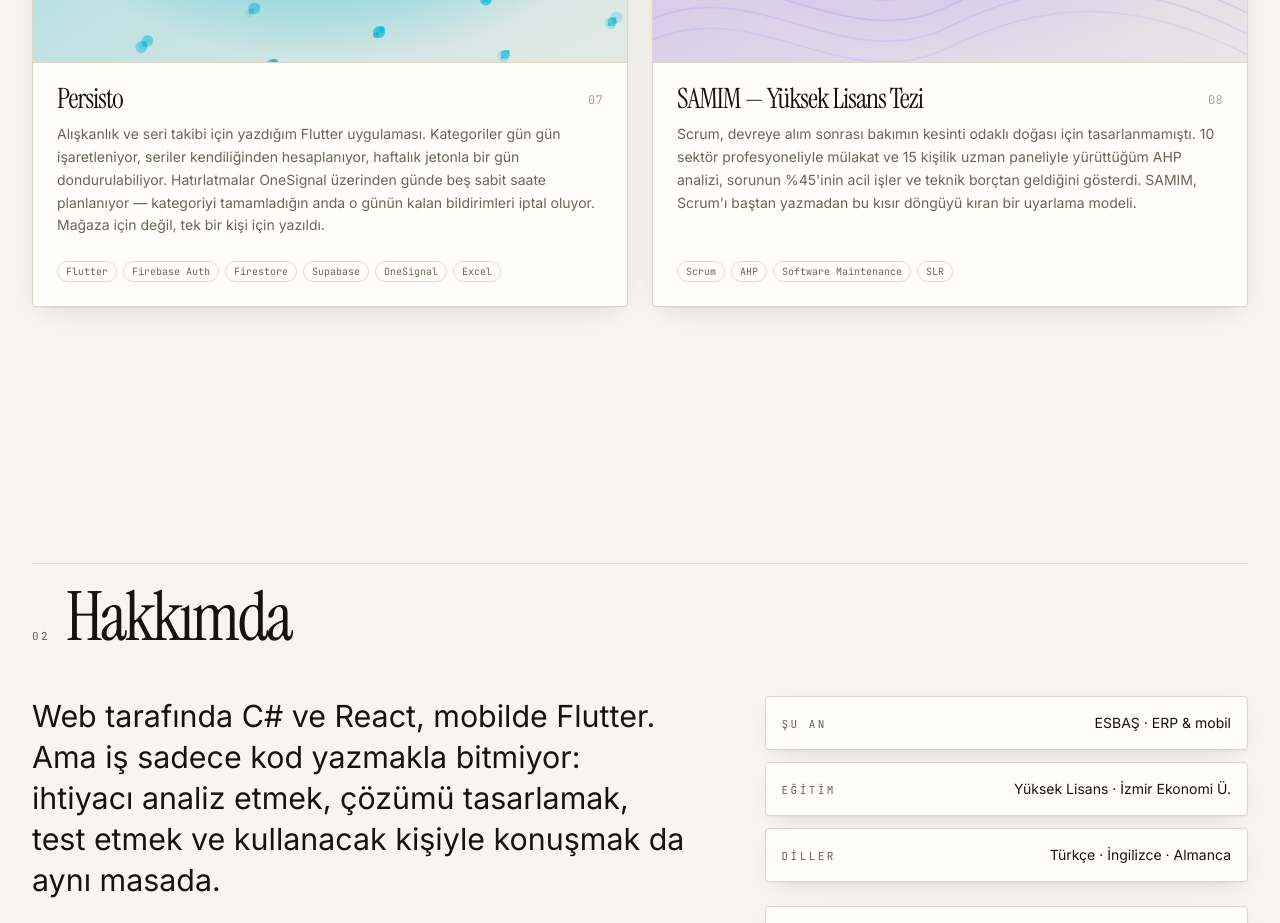
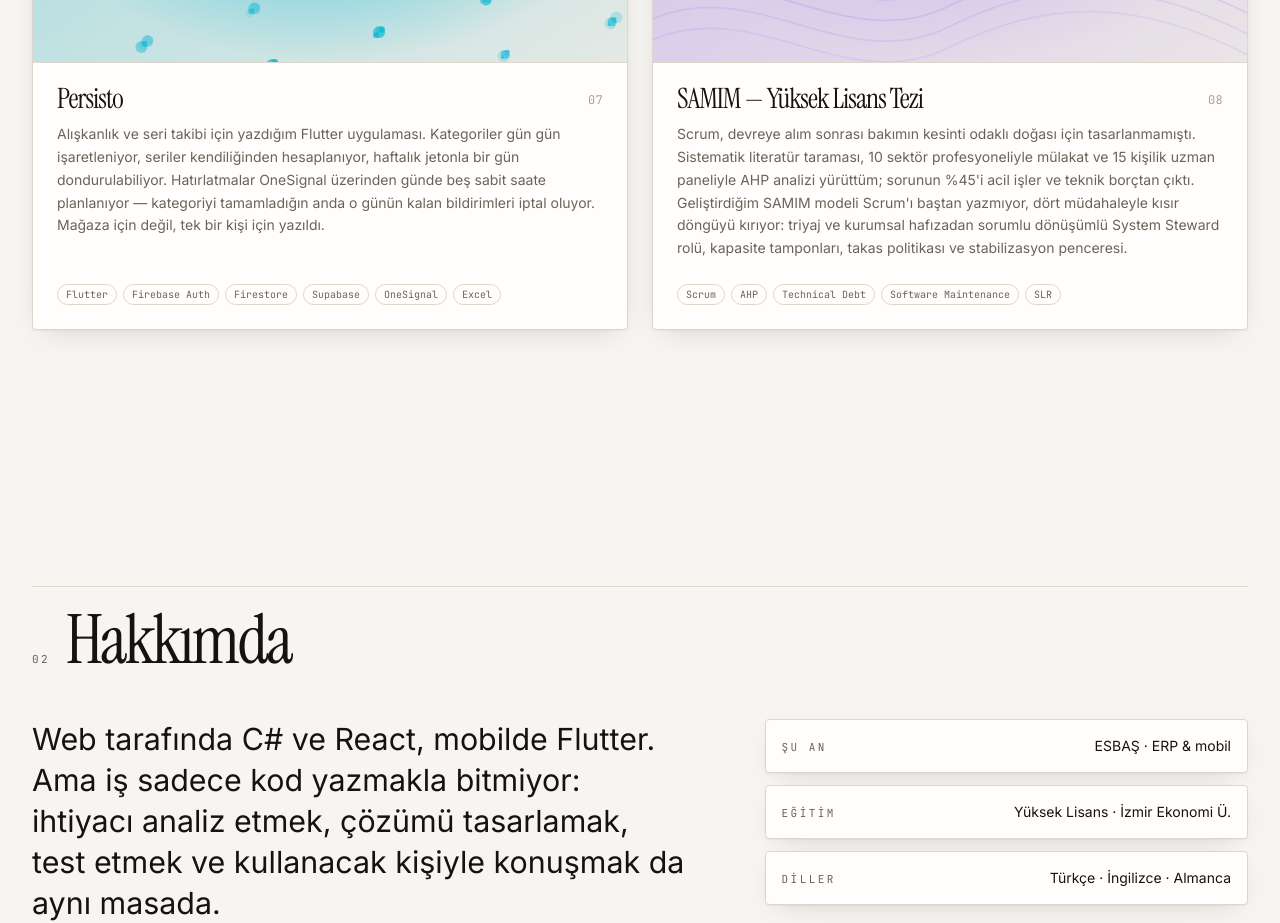
Before and after one commit to buluthaninan/buluthaninan.github.io, a Next.js app: page / in a window 1280 px wide. Shown: the part 3160-4083 px from the top of the page. Built offline with nearby package versions, Linux system fonts and the light colour scheme.

Commit message:
content: name the SAMIM model's actual interventions
Co-Authored-By: Claude Opus 5 <noreply@anthropic.com>

```diff
--- a/src/content/content.ts
+++ b/src/content/content.ts
@@ -233,15 +233,16 @@ export const projects: Project[] = [
     slug: "samim",
     title: t("SAMIM — Yüksek Lisans Tezi", "SAMIM — Master's Thesis"),
     year: "2026",
+    // Tez YOK'te yayinlandiginda linki buraya: links: { live: "https://tez.yok.gov.tr/..." }
     summary: t(
-      "Scrum, devreye alım sonrası bakımın kesinti odaklı doğası için tasarlanmamıştı. 10 sektör profesyoneliyle mülakat ve 15 kişilik uzman paneliyle yürüttüğüm AHP analizi, sorunun %45'inin acil işler ve teknik borçtan geldiğini gösterdi. SAMIM, Scrum'ı baştan yazmadan bu kısır döngüyü kıran bir uyarlama modeli.",
-      "Scrum was never designed for the interrupt-driven nature of post-deployment maintenance. Interviews with 10 practitioners and an AHP study with a 15-expert panel showed that urgent work and technical debt account for 45% of the problem. SAMIM is an adaptation model that breaks that loop without rewriting Scrum.",
+      "Scrum, devreye alım sonrası bakımın kesinti odaklı doğası için tasarlanmamıştı. Sistematik literatür taraması, 10 sektör profesyoneliyle mülakat ve 15 kişilik uzman paneliyle AHP analizi yürüttüm; sorunun %45'i acil işler ve teknik borçtan çıktı. Geliştirdiğim SAMIM modeli Scrum'ı baştan yazmıyor, dört müdahaleyle kısır döngüyü kırıyor: triyaj ve kurumsal hafızadan sorumlu dönüşümlü System Steward rolü, kapasite tamponları, takas politikası ve stabilizasyon penceresi.",
+      "Scrum was never designed for the interrupt-driven nature of post-deployment maintenance. I ran a systematic literature review, interviews with 10 practitioners and an AHP study with a 15-expert panel; urgent work and technical debt accounted for 45% of the problem. The SAMIM model I developed doesn't rewrite Scrum — it breaks the loop with four interventions: a rotating System Steward role owning triage and organisational memory, capacity buffers, a swap policy, and a stabilisation window.",
     ),
     impact: t(
       "Grup tutarlılık oranı 0,0089 · jüri tarafından kabul edildi",
       "Group consistency ratio 0.0089 · accepted by the jury",
     ),
-    tags: ["Scrum", "AHP", "Software Maintenance", "SLR"],
+    tags: ["Scrum", "AHP", "Technical Debt", "Software Maintenance", "SLR"],
     links: {},
     pattern: "waves",
     accent: "#8b5cf6",
```
